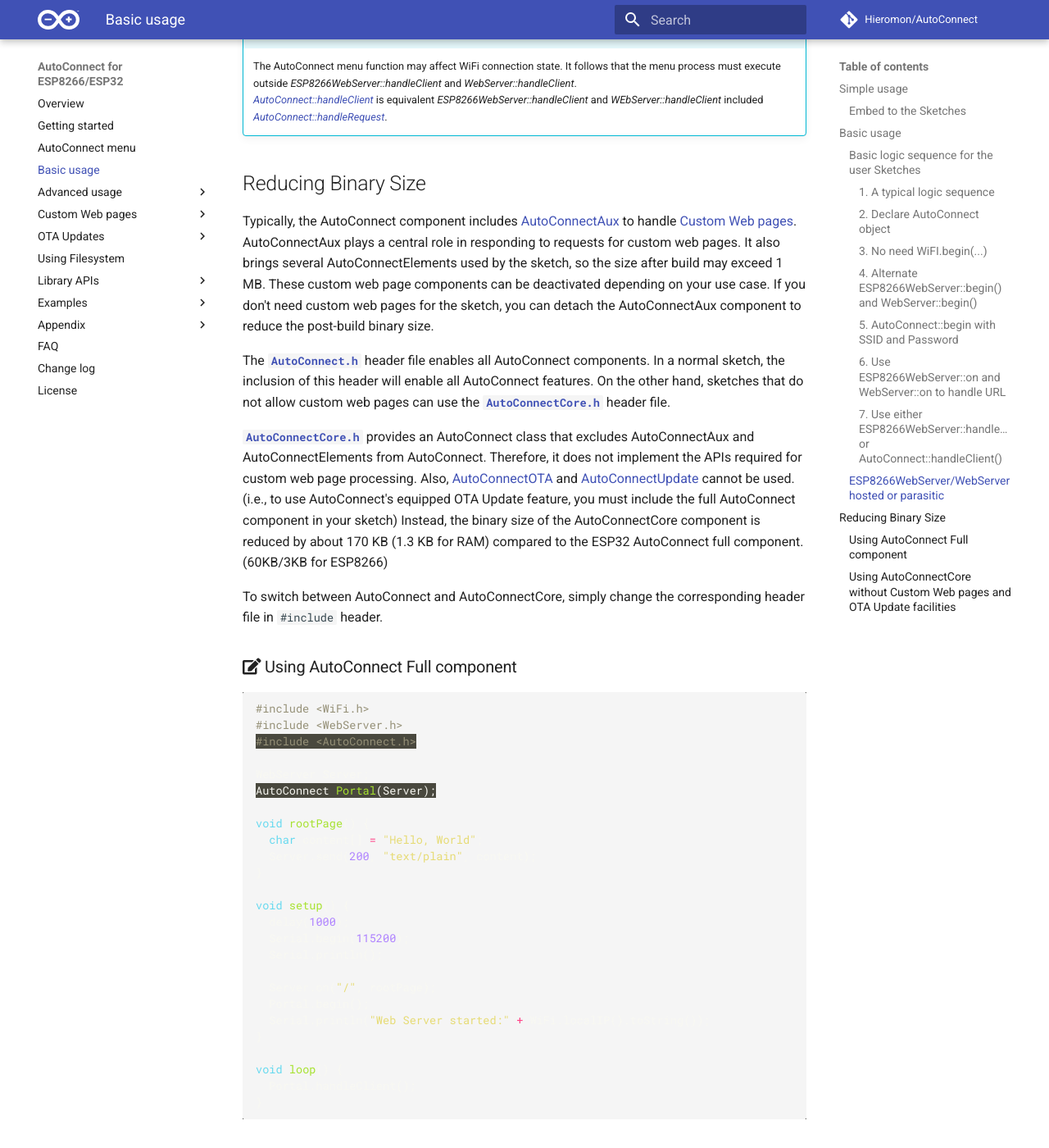
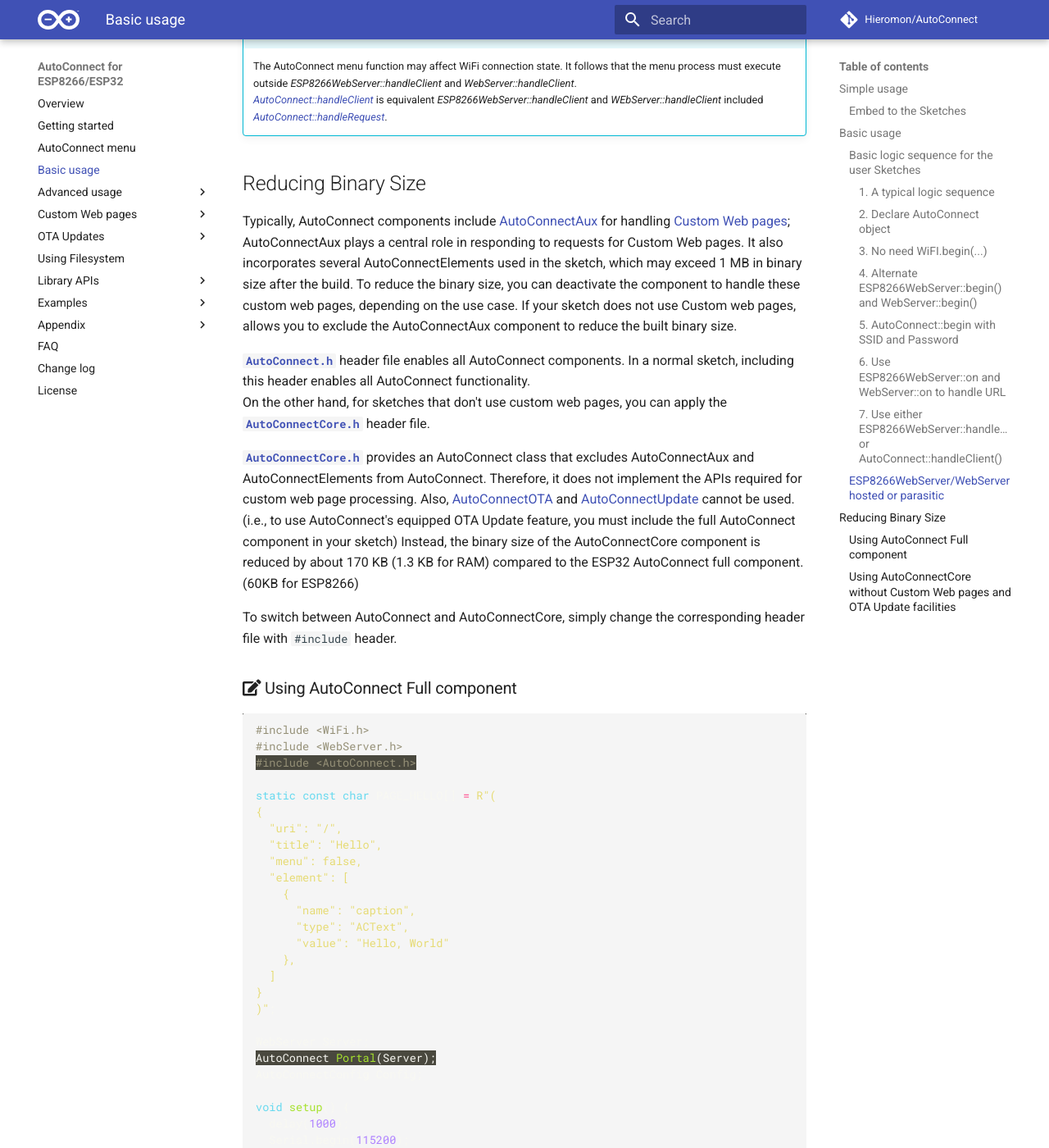
Before and after one commit to Hieromon/AutoConnect, an MkDocs documentation site: the page built from mkdocs/basicusage.md, in a window 1280 px wide and 1400 px high, scrolled down 4090 px. Shown: the whole window at 82% size. Built offline with MkDocs 1.6.1 and Material for MkDocs 9.7.7, drawn with Linux system fonts in a browser that asks for light colours; nearby versions of some CDN libraries; comment, search, counter and statistics services are not loaded; some of the changed text lies outside the part shown.

Commit message:
Revised description of AutoConnectCore

````diff
--- a/mkdocs/basicusage.md
+++ b/mkdocs/basicusage.md
@@ -110,35 +110,50 @@
 
 ## Reducing Binary Size
 
-Typically, the AutoConnect component includes [AutoConnectAux](acelements.md) to handle [Custom Web pages](acintro.md). AutoConnectAux plays a central role in responding to requests for custom web pages. It also brings several AutoConnectElements used by the sketch, so the size after build may exceed 1 MB. These custom web page components can be deactivated depending on your use case. If you don't need custom web pages for the sketch, you can detach the AutoConnectAux component to reduce the post-build binary size.
+Typically, AutoConnect components include [AutoConnectAux](acelements.md) for handling [Custom Web pages](acintro.md); AutoConnectAux plays a central role in responding to requests for Custom Web pages. It also incorporates several AutoConnectElements used in the sketch, which may exceed 1 MB in binary size after the build. To reduce the binary size, you can deactivate the component to handle these custom web pages, depending on the use case. If your sketch does not use Custom web pages, allows you to exclude the AutoConnectAux component to reduce the built binary size.
 
-The [**`AutoConnect.h`**](api.md#autoconnecth) header file enables all AutoConnect components. In a normal sketch, the inclusion of this header will enable all AutoConnect features. On the other hand, sketches that do not allow custom web pages can use the [**`AutoConnectCore.h`**](api.md#autoconnectcoreh) header file.
+[**`AutoConnect.h`**](api.md#autoconnecth) header file enables all AutoConnect components. In a normal sketch, including this header enables all AutoConnect functionality.
+On the other hand, for sketches that don't use custom web pages, you can apply the [**`AutoConnectCore.h`**](api.md#autoconnectcoreh) header file.
 
-[**`AutoConnectCore.h`**](api.md#autoconnectcoreh) provides an AutoConnect class that excludes AutoConnectAux and AutoConnectElements from AutoConnect. Therefore, it does not implement the APIs required for custom web page processing. Also, [AutoConnectOTA](otabrowser.md) and [AutoConnectUpdate](otaserver.md) cannot be used. (i.e., to use AutoConnect's equipped OTA Update feature, you must include the full AutoConnect component in your sketch) Instead, the binary size of the AutoConnectCore component is reduced by about 170 KB (1.3 KB for RAM) compared to the ESP32 AutoConnect full component. (60KB/3KB for ESP8266)
+[**`AutoConnectCore.h`**](api.md#autoconnectcoreh) provides an AutoConnect class that excludes AutoConnectAux and AutoConnectElements from AutoConnect. Therefore, it does not implement the APIs required for custom web page processing. Also, [AutoConnectOTA](otabrowser.md) and [AutoConnectUpdate](otaserver.md) cannot be used. (i.e., to use AutoConnect's equipped OTA Update feature, you must include the full AutoConnect component in your sketch) Instead, the binary size of the AutoConnectCore component is reduced by about 170 KB (1.3 KB for RAM) compared to the ESP32 AutoConnect full component. (60KB for ESP8266)
 
-To switch between AutoConnect and AutoConnectCore, simply change the corresponding header file in `#include` header.
+To switch between AutoConnect and AutoConnectCore, simply change the corresponding header file with `#include` header.
 
 ### <i class="fa fa-edit"></i> Using AutoConnect Full component
 
-```cpp hl_lines="3 6"
+```cpp hl_lines="3 21"
 #include <WiFi.h>
 #include <WebServer.h>
 #include <AutoConnect.h>
 
+static const char PAGE_HELLO[] = R"(
+{
+  "uri": "/",
+  "title": "Hello",
+  "menu": false,
+  "element": [
+    {
+      "name": "caption",
+      "type": "ACText",
+      "value": "Hello, World"
+    },
+  ]
+}
+)";
+
 WebServer Server;
 AutoConnect Portal(Server);
-
-void rootPage() {
-  char content[] = "Hello, World";
-  Server.send(200, "text/plain", content);
-}
+AutoConnectConfig Config;
 
 void setup() {
   delay(1000);
   Serial.begin(115200);
   Serial.println();
 
-  Server.on("/", rootPage);
+  Config.ota = AC_OTA_BUILTIN;
+  Portal.config(Config);
+
+  portal.load(PAGE_HELLO);
   Portal.begin();
   Serial.println("Web Server started:" + WiFi.localIP().toString());
 }
@@ -150,7 +165,7 @@
 
 ### <i class="fa fa-edit"></i> Using AutoConnectCore without Custom Web pages and OTA Update facilities
 
-Even if you use AutoConnectCore, the class name remains `AutoConnect`.
+Even in the sketch with `AutoConnectCore.h` applied, the class name remains `AutoConnect`.
 
 ```cpp hl_lines="3 6"
 #include <WiFi.h>
````
